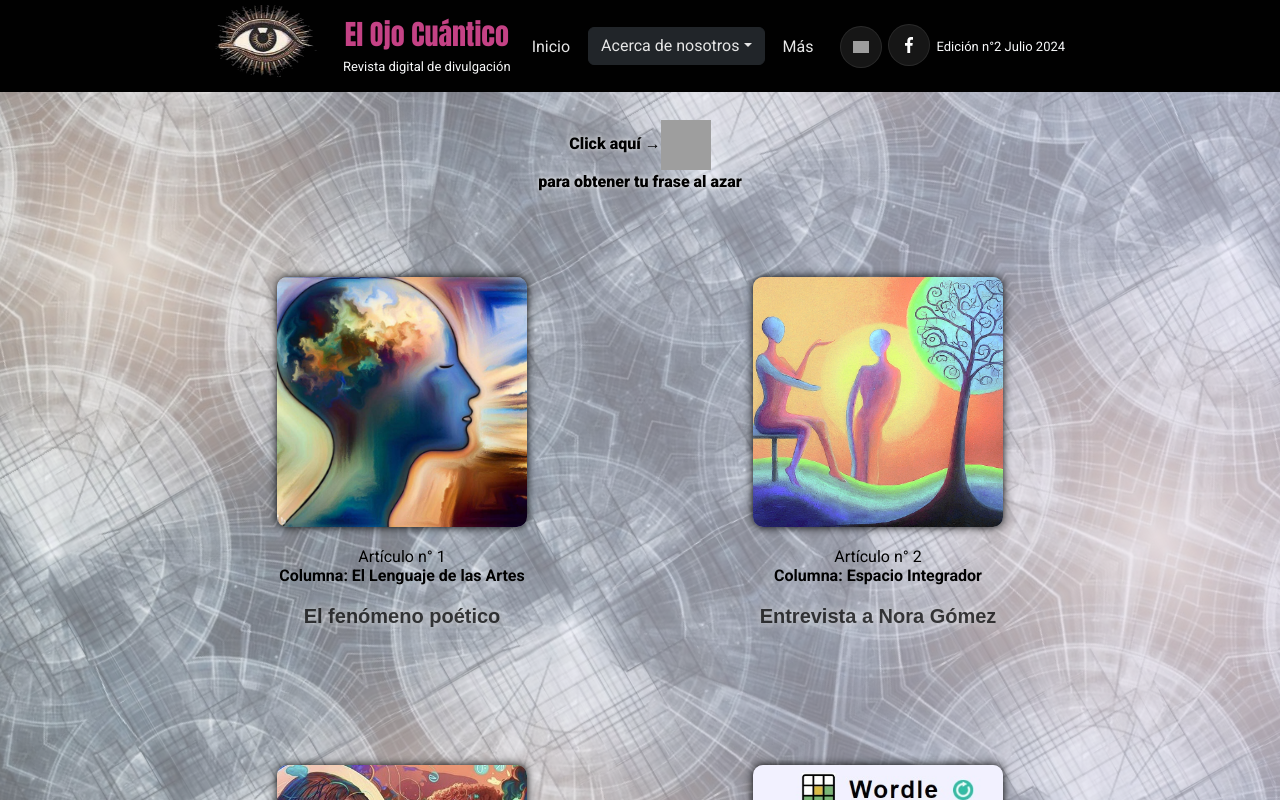
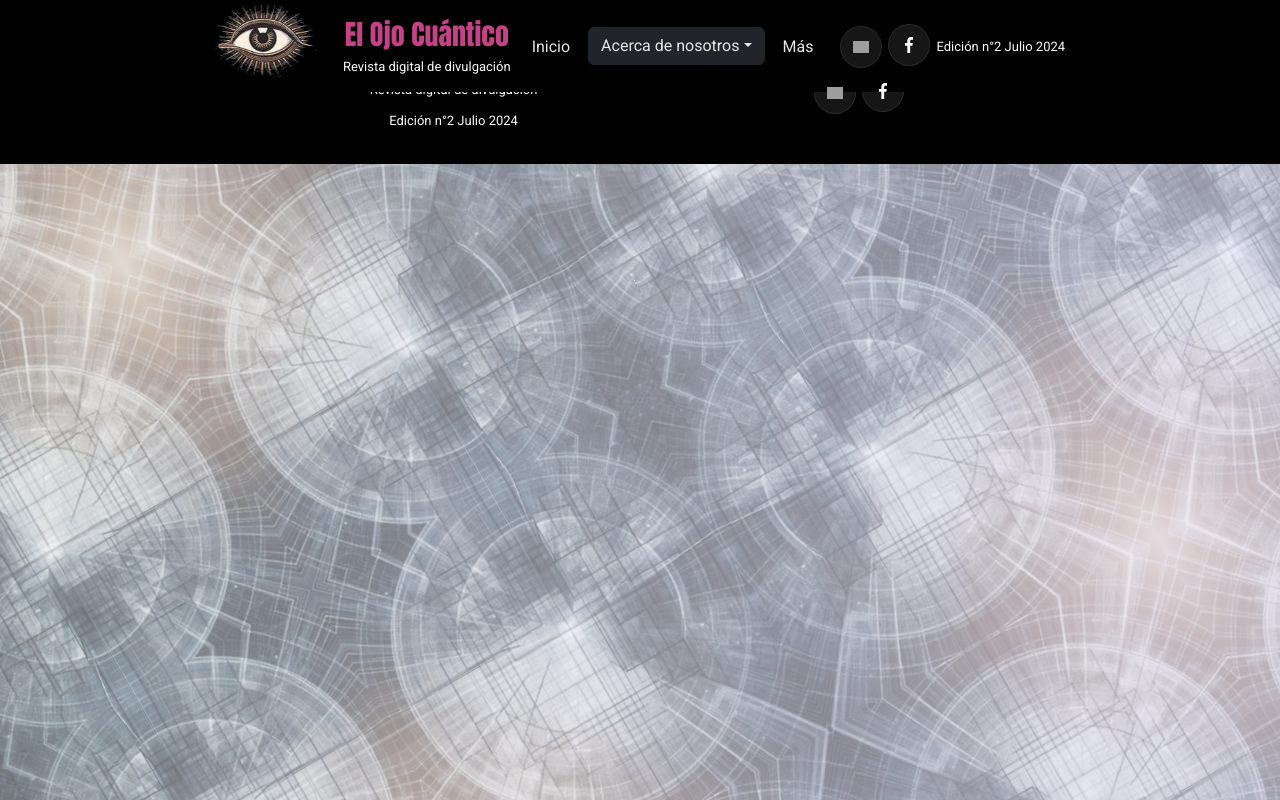
Before and after one commit to lucianatux/revista, a React (Create React App) app in the folder revista/: page / in a window 1280 px wide. Shown: the top 800 px of the page. Built offline with nearby package versions, Linux system fonts and the light colour scheme; grey boxes are pictures that could not be loaded; a web font is replaced by a local one.

Commit message:
Update MainContent.js

```diff
--- a/revista/src/MainContent.js
+++ b/revista/src/MainContent.js
@@ -23,7 +23,7 @@ function MainContent() {
 
   return (
     <>
-      {location.pathname === "/" && <Home />}
+      {location.pathname === "/revista/" && <Home />}
       <Routes>
         <Route path="/one" element={<One />} />
         <Route path="/two" element={<Two />} />
```
